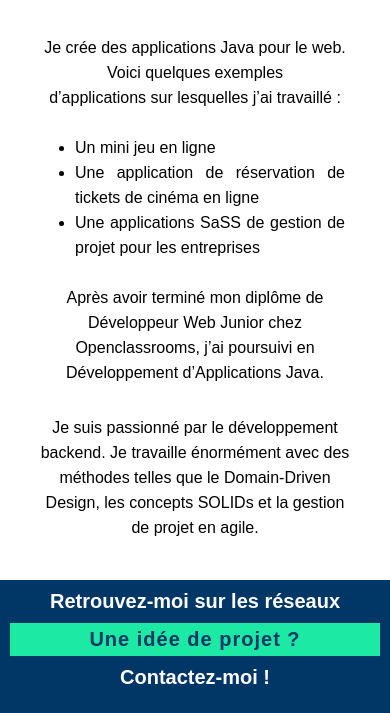
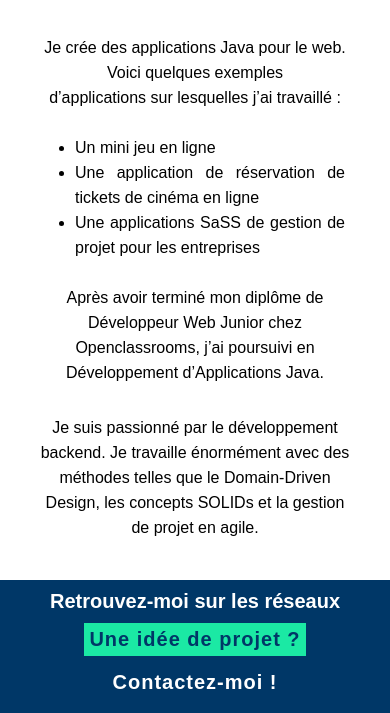
Before and after one commit to Cyranno973/cv-Openclassroom, a plain HTML site: page index.html in a window 390 px wide. Shown: the part 562-1275 px from the top of the page. Drawn offline with Linux system fonts and the light colour scheme.

Commit message:
responsiv phone yes  ok

```diff
--- a/index.html
+++ b/index.html
@@ -59,7 +59,7 @@
     <footer>
         <div class="container">
             <h3>Retrouvez-moi sur les réseaux</h3>
-            <h3><span>Une idée de projet ?</span> Contactez-moi !</h3>
+            <h3><span>Une idée de projet ?</span> <span class="contact">Contactez-moi !</span></h3>
             <div class="reseaux">
 
                 <a href=""><i class="fab fa-facebook"></i></a>
--- a/style.scss
+++ b/style.scss
@@ -49,7 +49,7 @@ header {
     width: 50%;
 
     img {
-        width: 80%;
+        width: 60%;
     }
 }
 
@@ -123,6 +123,10 @@ h3 {
     color: #fff;
     margin: 0.5em;
     font-size: 30px;
+    .contact{
+        background: none;
+        color: #fff;
+    }
 }
 
 
@@ -183,7 +187,7 @@ p {
 
 
 
-@media screen and (max-width: 1280px) {
+@media screen and (max-width: 1000px) {
     header {
         display: block;
         text-align: center;
@@ -256,8 +260,12 @@ p {
                     background-color: #1BE9A4;
                     color: #003767;
                     letter-spacing: 1px;
-                    display: block;
+                    display: inline-block;
                     margin-bottom: 10px;
+                }
+                .contact{
+                    background: none;
+                    color: #fff;
                 }
             }
             .reseaux {
```
Also changed, not shown: style.css, 1 other file.
